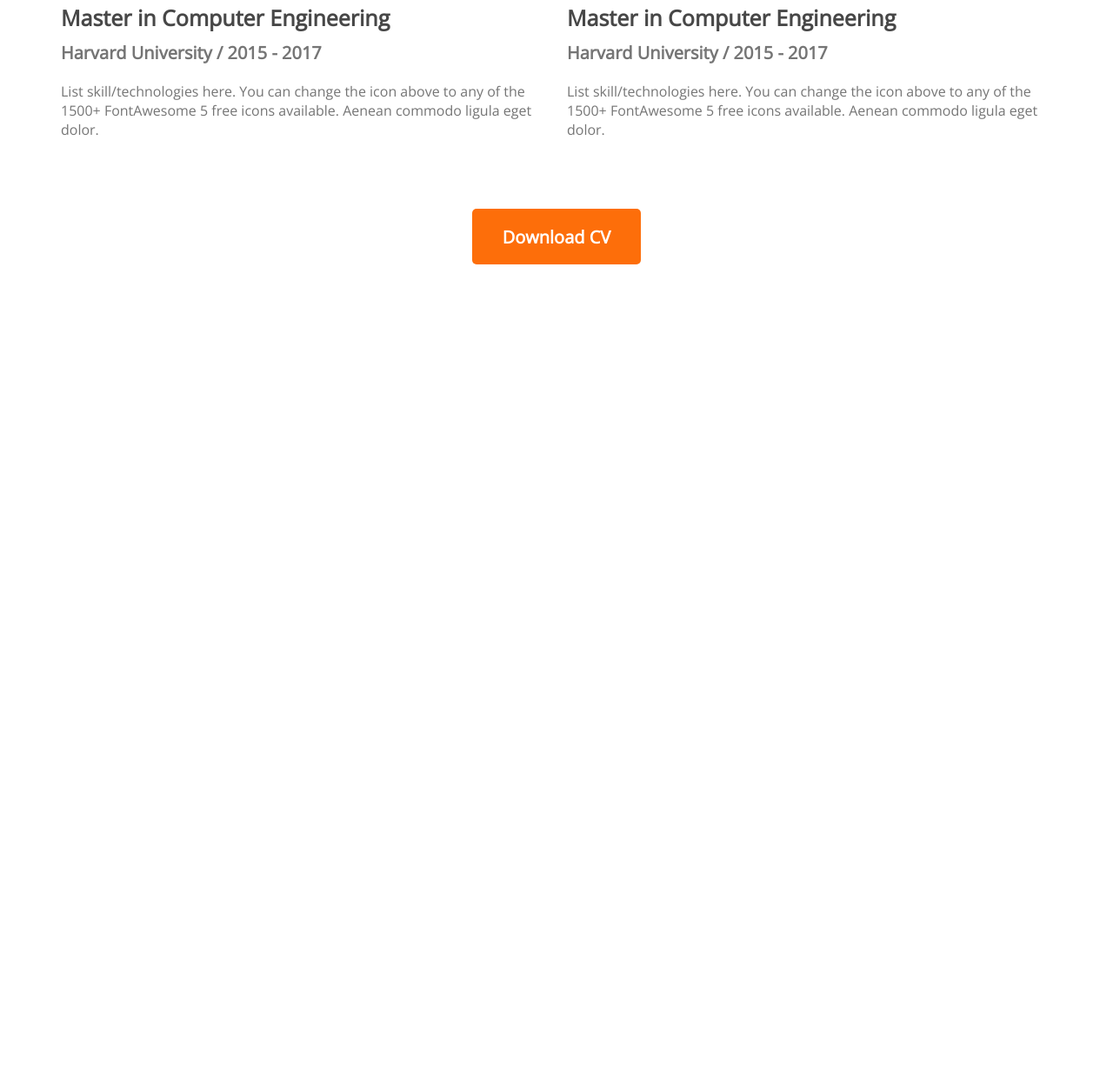
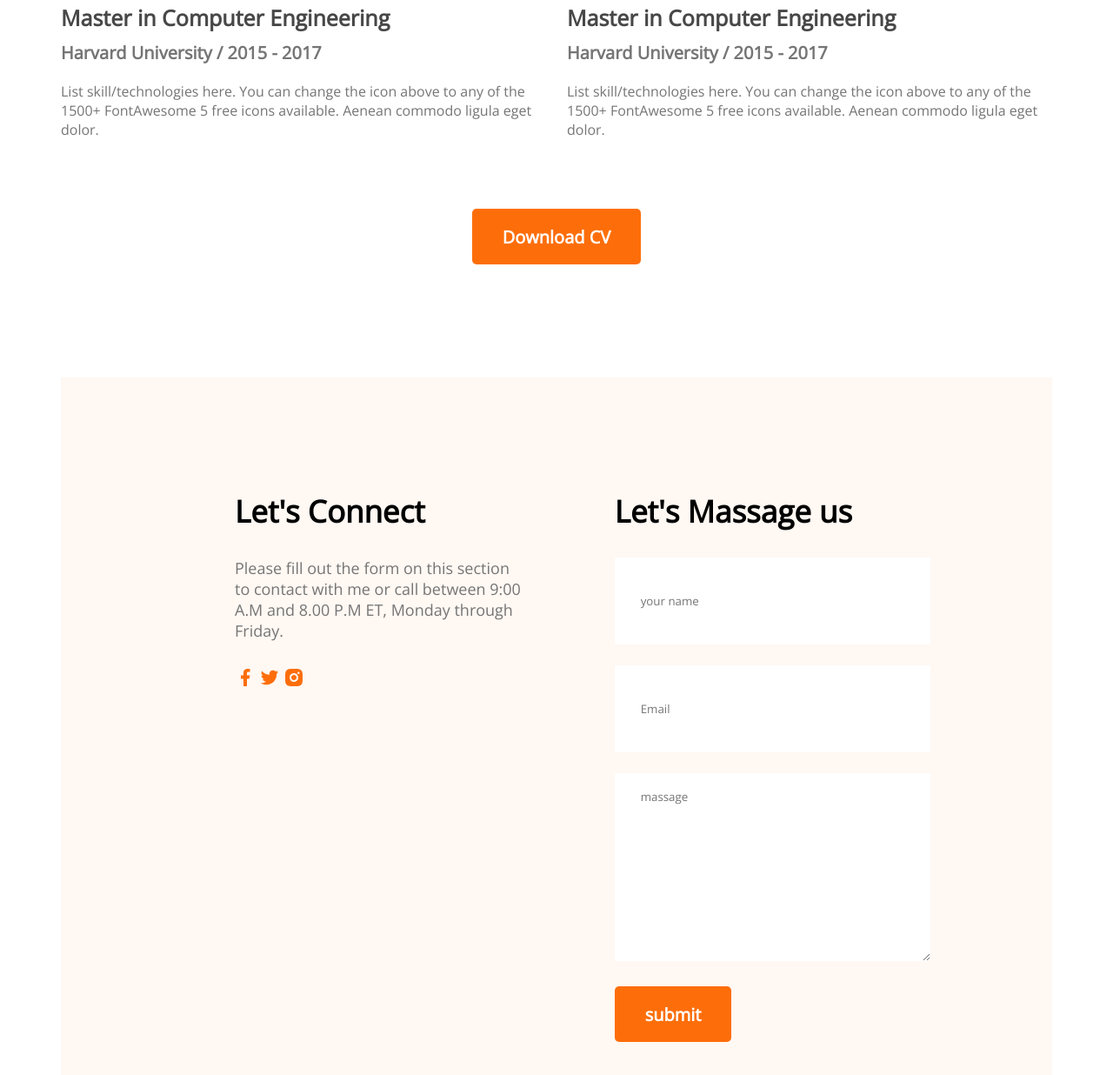
Before and after one commit to mithunbiswas1/my-portfolio, a plain HTML site: page index.html in a window 1280 px wide. Shown: the part 2753-3989 px from the top of the page at 87% size. Before the commit the page ends 3057 px from the top, so only its background shows below. Drawn offline with nearby package versions, Linux system fonts and the light colour scheme.

Commit message:
added form

```diff
--- a/index.html
+++ b/index.html
@@ -141,9 +141,34 @@
                 <button class="btn-primary">Download CV</button>
             </div>
         </section>
+
+        <!-- contact section -->
+        <section class="contact">
+            <div>
+                <h3 class="section-title">Let's Connect</h3>
+                <p class="section-description">Please fill out the form on this section to contact with me or call between 9:00 A.M and 8.00 P.M ET, Monday through Friday.</p>
+                <a href="#">
+                    <img src="images/icons/facebook.png" alt="">
+                </a>
+                <a href="#">
+                    <img src="images/icons/twitter.png" alt="">
+                </a>
+                <a href="#">
+                    <img src="images/icons/insta.png" alt="">
+                </a>
+            </div>
+            <div>
+                <h3 class="section-title">Let's Massage us</h3>
+                <form action="">
+                    <input type="text" name="name" id="name" placeholder="your name">
+                    <input type="email" name="email" id="email" placeholder="Email">
+                    <textarea name="textarea" id="textarea" cols="30" rows="10" placeholder="massage"></textarea>
+                    <input class="btn-primary" type="submit" value="submit">
+                </form>
+            </div>
+        </section>
     </main>
     <footer>
-
     </footer>
 </body>
 
--- a/style.css
+++ b/style.css
@@ -1,24 +1,25 @@
-*{
+* {
     margin: 0;
-    font-family: 'Open Sans', sans-serif;;
+    font-family: 'Open Sans', sans-serif;
+    ;
 }
 
-.text-primary{
+.text-primary {
     color: #fd6e0a;
 }
 
-.btn-primary{
+.btn-primary {
     height: 64px;
     border-radius: 5px;
     background: #fd6e0a;
     font-size: 20px;
     color: #fff;
-    font-weight:700;
+    font-weight: 700;
     border: 0;
     padding: 18px 35px;
 }
 
-.header{
+.header {
     background-color: #fff8f3;
     background-image: url('images/header_bg.png'), url(images/developer.png);
     background-repeat: no-repeat;
@@ -26,153 +27,181 @@
 }
 
 /* header and navigation styles */
-nav{
+nav {
     display: flex;
     justify-content: space-between;
     margin: 50px 200px;
 }
 
-nav ul{
+nav ul {
     display: flex;
     align-items: center;
 }
 
-nav li{
+nav li {
     list-style: none;
     margin-left: 50px;
 }
 
-.nav-title{
+.nav-title {
     font-weight: 800;
     font-size: 45px;
 }
 
 
 /* banner styles */
-.banner{
+.banner {
     display: flex;
     align-items: center;
     margin: 0 200px;
 }
 
-.banner-sub-title{
+.banner-sub-title {
     font-weight: 600;
     font-size: 45px;
     margin-bottom: 20px;
 }
 
-.banner-title{
+.banner-title {
     font-weight: 700;
     font-size: 85px;
 }
 
-.banner-description{
+.banner-description {
     color: #757575;
     font-size: 18px;
     margin-bottom: 30px;
 }
 
 /* main section */
-main{
+main {
     max-width: 1140px;
     margin: 0 auto;
 }
 
-section{
+section {
     margin-top: 130px;
 }
 
 /* About Section Styles */
 
-.about{
+.about {
     margin-top: 130px;
     background-color: #fff8f3;
     border-radius: 10px;
     padding: 130px 150px;
 }
 
-.section-title{
+.section-title {
     text-align: center;
     margin-bottom: 30px;
     font-weight: 700;
     font-size: 35px;
 }
 
-.section-description{
+.section-description {
     color: #757575;
     font-size: 18px;
     margin-bottom: 30px;
 }
 
-.about-info-container{
+.about-info-container {
     display: flex;
     justify-content: space-around;
 }
 
-.info-title{
+.info-title {
     font-size: 20px;
     color: #757575;
 }
 
-.info-description{
+.info-description {
     font-weight: 700;
     font-size: 20px;
     color: #474747;
 }
 
 /* what i do styles */
-.skils-container{
+.skils-container {
     display: flex;
     gap: 24px;
 }
 
-.skill{
+.skill {
     background-color: #fff;
     box-shadow: 0px 6px 50px rgba(0, 0, 0, 0.06);
     border-radius: 5px;
     padding: 30px;
 }
 
-.skil-title{
+.skil-title {
     font-weight: 700;
     font-size: 20px;
     margin: 30px 0 20px 0;
 }
 
-.skill-description{
+.skill-description {
     color: #757575;
 }
 
 /* Resume Styles */
 
-.resume-content{
+.resume-content {
     display: flex;
     gap: 24px;
 }
 
-.resume-item{
+.resume-item {
     margin: 30px 0;
 }
 
-.resume .title{
+.resume .title {
     font-weight: 700;
     font-size: 25px;
     color: #474747;
     margin-bottom: 10px;
 }
 
-.resume .sub-title{
+.resume .sub-title {
     color: #757575;
     font-weight: 600;
     font-size: 20px;
     margin-bottom: 20px;
 }
 
-.resume .description{
+.resume .description {
     color: #757575;
 }
 
-.resume-button{
+.resume-button {
     margin-top: 50px;
     text-align: center;
 }
+
+/* contact styles */
+
+.contact {
+    display: flex;
+    gap: 100px;
+    background-color: #fff8f3;
+    padding: 130px 200px;
+}
+
+.contact .section-title {
+    text-align: left;
+}
+
+.contact input[type="text"], input[type="email"], textarea {
+    margin-bottom: 24px;
+    border: 0;
+    width: 100%;
+    padding: 18px 30px;
+}
+
+input{
+    height: 64px;
+}
+
+.contact a{
+    text-decoration: none;
+}
```
